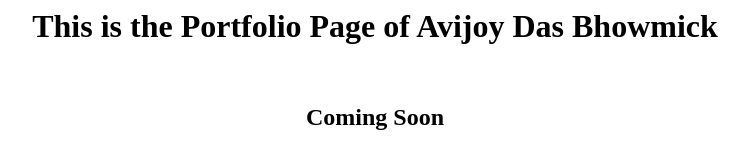
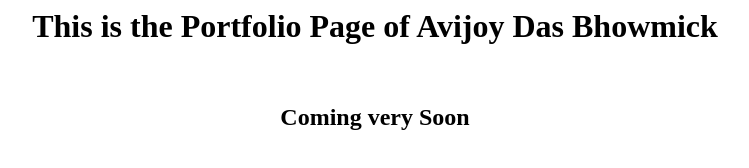
Before and after one commit to AvijoyBhowmick/myportfolio, a plain HTML site: page index.html in a window 1280 px wide. Shown: the whole page, without its empty margins (265-1014 px from the left). Drawn offline with Linux system fonts and the light colour scheme.

Commit message:
Update index.html

```diff
--- a/index.html
+++ b/index.html
@@ -5,6 +5,6 @@
 <body>
 <h1><center> This is the Portfolio Page of Avijoy Das Bhowmick </center></h1>
 <br>
-<h2><center> Coming Soon </center></h2>
+<h2><center> Coming very Soon </center></h2>
 </body>
 </html>
```
